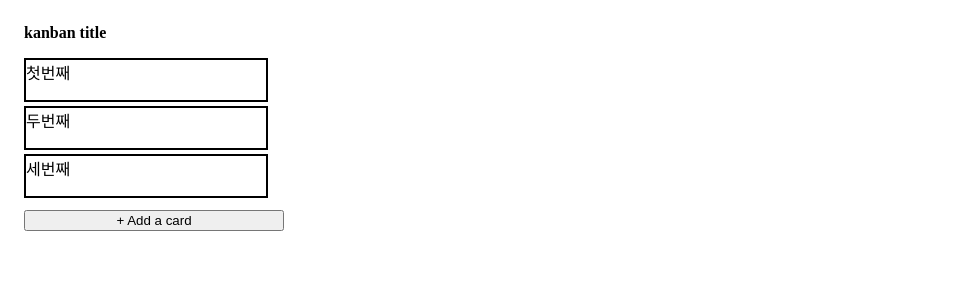
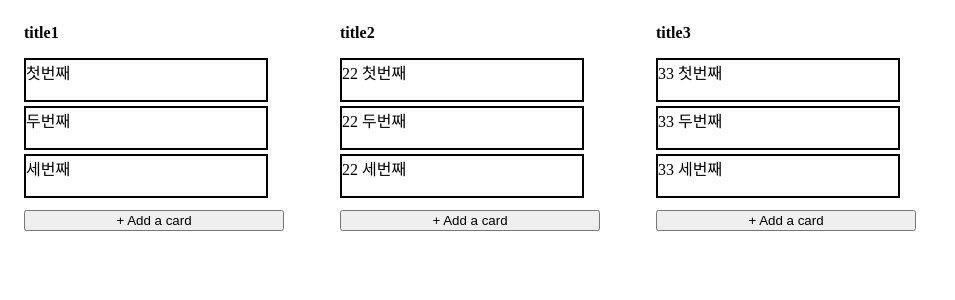
Before and after one commit to HoseokNa/my-kanban, a React (Create React App) app: page / in a window 1280 px wide. Shown: the top 300 px of the page, without its empty margins (0-955 px from the left). Built offline with nearby package versions, Linux system fonts and the light colour scheme.

Commit message:
refactor: KanbanColumn 여러개 가능하도록 수정
- refs: #5

```diff
--- a/src/App.js
+++ b/src/App.js
@@ -1,69 +1,151 @@
+import styled from '@emotion/styled'
 import { useState } from 'react'
 import KanbanColumn from './components/KanbanColumn'
 
-const DUMMY_ITEMS = [
+const DUMMY_DATA = [
+  {
+    id: 1,
+    title: 'title1',
+    kanbanList: [
       { id: 1, content: '첫번째' },
       { id: 2, content: '두번째' },
       { id: 3, content: '세번째' },
+    ],
+  },
+  {
+    id: 2,
+    title: 'title2',
+    kanbanList: [
+      { id: 1, content: '22 첫번째' },
+      { id: 2, content: '22 두번째' },
+      { id: 3, content: '22 세번째' },
+    ],
+  },
+  {
+    id: 3,
+    title: 'title3',
+    kanbanList: [
+      { id: 1, content: '33 첫번째' },
+      { id: 2, content: '33 두번째' },
+      { id: 3, content: '33 세번째' },
+    ],
+  },
 ]
 
 function App() {
-  const [kanbanItems, setKanbanItems] = useState(DUMMY_ITEMS)
-  const [title, setTitle] = useState('kanban title')
-  const updateTitle = (nextTitle) => setTitle(nextTitle)
-  const updateContent = (id, nextContent) => {
-    const nextKanbanItems = kanbanItems.map((item) => {
-      if (item.id !== id) {
+  const [kanbanColumns, setKanbanColumns] = useState(DUMMY_DATA)
+  const updateTitle = (kanbanColumnId, nextTitle) => {
+    const nextKanbanColumns = kanbanColumns.map((kanbanColumn) => {
+      if (kanbanColumn.id !== kanbanColumnId) {
+        return kanbanColumn
+      }
+
+      return { ...kanbanColumn, title: nextTitle }
+    })
+
+    setKanbanColumns(nextKanbanColumns)
+  }
+  const updateContent = (kanbanColumnId, kanbanItemId, nextContent) => {
+    const nextKanbanColumns = kanbanColumns.map((kanbanColumn) => {
+      if (kanbanColumn.id !== kanbanColumnId) {
+        return kanbanColumn
+      }
+
+      const nextKanbanList = kanbanColumn.kanbanList.map((item) => {
+        if (item.id !== kanbanItemId) {
           return item
         }
 
         return { ...item, content: nextContent }
       })
 
-    setKanbanItems(nextKanbanItems)
+      return { ...kanbanColumn, kanbanList: nextKanbanList }
+    })
+
+    setKanbanColumns(nextKanbanColumns)
   }
-  const addKanbanItem = () =>
-    setKanbanItems([
-      ...kanbanItems,
-      { id: kanbanItems.at(-1).id + 1, content: '새로운 카드' },
-    ])
-  const dragKanbanItem = (fromId, toId) => {
+  const addKanbanItem = (kanbanColumnId) => {
+    const nextKanbanColumns = kanbanColumns.map((kanbanColumn) => {
+      if (kanbanColumn.id !== kanbanColumnId) {
+        return kanbanColumn
+      }
+
+      const nextItem = {
+        id: new Date().getMilliseconds(),
+        content: '새로운 카드',
+      }
+
+      return {
+        ...kanbanColumn,
+        kanbanList: [...kanbanColumn.kanbanList, nextItem],
+      }
+    })
+
+    setKanbanColumns(nextKanbanColumns)
+  }
+
+  const dragKanbanItem = (kanbanColumnId, fromId, toId) => {
+    console.log(fromId, toId)
+
     if (fromId === toId) {
       return
     }
 
+    const nextKanbanColumns = kanbanColumns.map((kanbanColumn) => {
+      if (kanbanColumn.id !== kanbanColumnId) {
+        return kanbanColumn
+      }
+
+      const kanbanItems = kanbanColumns.find(
+        ({ id }) => id === kanbanColumnId,
+      ).kanbanList
       const fromIndex = kanbanItems.findIndex(({ id }) => id === fromId)
       const toIndex = kanbanItems.findIndex(({ id }) => id === toId)
       const fromKanbanItem = kanbanItems[fromIndex]
       const nextKanbanItems = kanbanItems.filter(({ id }) => id !== fromId)
       const nexToIndex = nextKanbanItems.findIndex(({ id }) => id === toId)
 
-    if (fromIndex < toIndex) {
-      nextKanbanItems.splice(
+      fromIndex < toIndex
+        ? nextKanbanItems.splice(
             nexToIndex,
             1,
             nextKanbanItems[nexToIndex],
             fromKanbanItem,
           )
-      setKanbanItems(nextKanbanItems)
+        : nextKanbanItems.splice(
+            toIndex,
+            1,
+            fromKanbanItem,
+            nextKanbanItems[toIndex],
+          )
 
-      return
-    }
+      return { ...kanbanColumn, kanbanList: nextKanbanItems }
+    })
 
-    nextKanbanItems.splice(toIndex, 1, fromKanbanItem, nextKanbanItems[toIndex])
-    setKanbanItems(nextKanbanItems)
+    setKanbanColumns(nextKanbanColumns)
   }
 
   return (
+    <Container>
+      {kanbanColumns.map(({ id, title, kanbanList }) => (
         <KanbanColumn
+          key={id}
+          id={id}
           title={title}
-      kanbanList={kanbanItems}
+          kanbanList={kanbanList}
           updateTitle={updateTitle}
           updateContent={updateContent}
           addKanbanItem={addKanbanItem}
           dragKanbanItem={dragKanbanItem}
         />
+      ))}
+    </Container>
   )
 }
 
 export default App
+
+const Container = styled.div`
+  display: flex;
+  gap: 24px;
+`
--- a/src/components/KanbanColumn.js
+++ b/src/components/KanbanColumn.js
@@ -3,6 +3,7 @@ import { useEffect, useRef, useState } from 'react'
 import KanbanItem from './KanbanItem'
 
 const KanbanColumn = ({
+  id,
   title,
   kanbanList,
   updateTitle,
@@ -29,7 +30,7 @@ const KanbanColumn = ({
     }
 
     if (e.key === 'Enter') {
-      updateTitle(inputTitle)
+      updateTitle(id, inputTitle)
       setIsEditMode(false)
     }
   }
@@ -57,17 +58,19 @@ const KanbanColumn = ({
         }}
       />
       <KanbanList>
-        {kanbanList.map(({ id, content }) => (
+        {kanbanList.map(({ id: itemId, content }) => (
           <KanbanItem
-            key={id}
-            id={id}
+            key={itemId}
+            id={itemId}
             content={content}
-            updateContent={updateContent}
-            dragKanbanItem={dragKanbanItem}
+            updateContent={(itemId, nextContent) =>
+              updateContent(id, itemId, nextContent)
+            }
+            dragKanbanItem={(fromId, toId) => dragKanbanItem(id, fromId, toId)}
           />
         ))}
       </KanbanList>
-      <AddButton onClick={addKanbanItem}>+ Add a card</AddButton>
+      <AddButton onClick={() => addKanbanItem(id)}>+ Add a card</AddButton>
     </Container>
   )
 }
```
Lines whose indentation alone changed are shown as unchanged.
